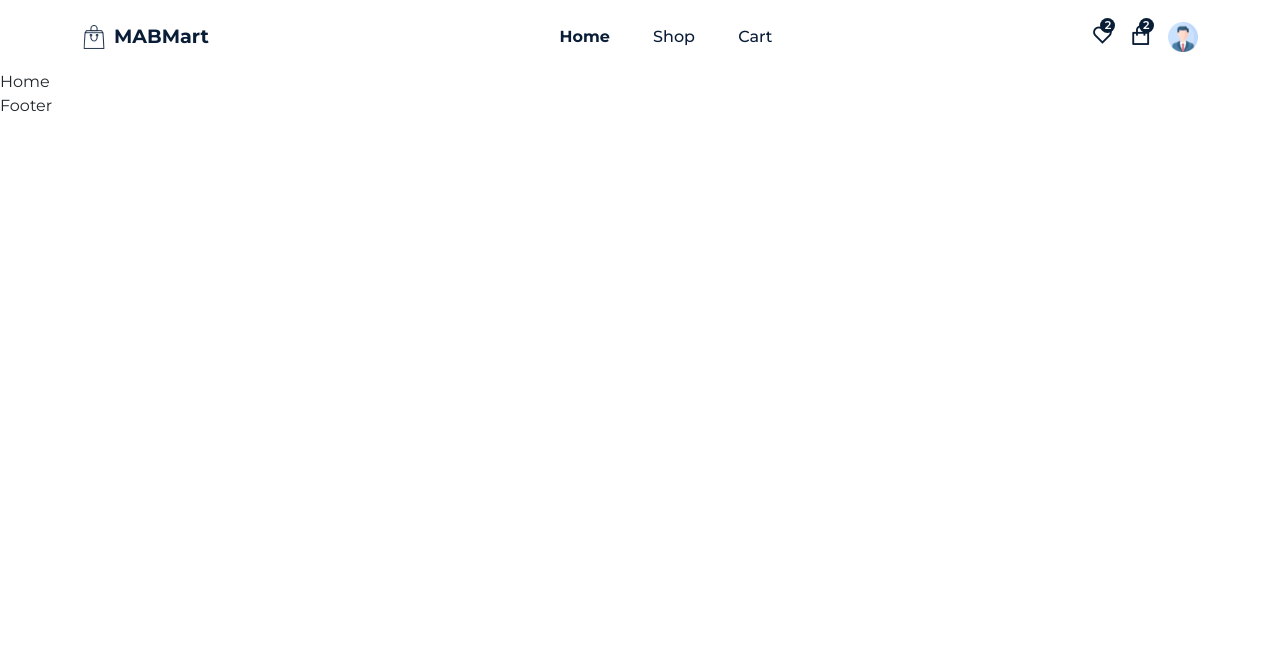
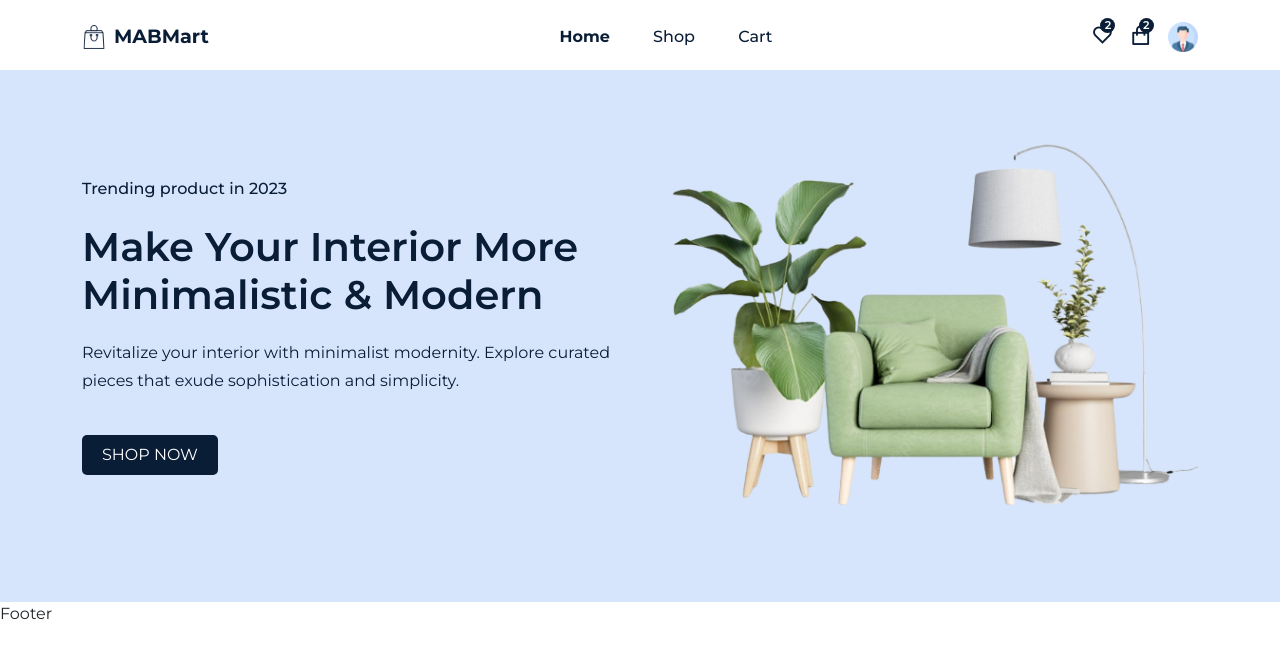
Before and after one commit to AbdullahButt2611/MABMart_Ecommerce, a React (Create React App) app: page /home in a window 1280 px wide. Shown: the top 658 px of the page. Built offline with nearby package versions, Linux system fonts and the light colour scheme.

Commit message:
Hero Section Completed

```diff
--- /dev/null
+++ b/src/components/Helmet/Helmet.js
@@ -0,0 +1,12 @@
+import React from 'react'
+
+const Helmet = (props) => {
+
+    document.title = 'MABMart - '+ props.title
+
+  return (
+    <div className='w-100'>{props.children}</div>
+  )
+}
+
+export default Helmet
--- a/src/pages/Home.jsx
+++ b/src/pages/Home.jsx
@@ -1,9 +1,43 @@
 import React from 'react'
 
+import { Link } from 'react-router-dom'
+import { motion } from 'framer-motion'
+
+import Helmet from '../components/Helmet/Helmet'
+
+import { Container, Row, Col } from 'reactstrap'
+import heroImg from '../assets/images/hero-img.png'
+import '../styles/home.css'
+
 const Home = () => {
-  return (
-    <div>Home</div>
-  )
+
+  const year = new Date().getFullYear()
+
+  return <Helmet title='Home'>
+    <section className="hero__section">
+      <Container>
+        <Row>
+
+          <Col lg='6' md='6'>
+            <div className="hero__content">
+              <p className="hero__subtitle">Trending product in {year}</p>
+              <h2>Make Your Interior More Minimalistic & Modern</h2>
+              <p>Revitalize your interior with minimalist modernity. Explore curated pieces that exude sophistication and simplicity.</p>
+
+              <motion.button whileTap={{scale:1.2}} className="buy__btn"><Link to='/shop'>SHOP NOW</Link></motion.button>
+            </div>
+          </Col>
+
+          <Col lg='6' md='6'>
+            <div className="hero__img">
+              <img src={heroImg} alt="Hero Section Image" />
+            </div>
+          </Col>
+
+        </Row>
+      </Container>
+    </section>
+  </Helmet>
 }
 
 export default Home
--- /dev/null
+++ b/src/styles/home.css
@@ -0,0 +1,39 @@
+.hero__section{
+    background: var(--hero-bg);
+}
+
+.hero__content h2{
+    color: var(--primary-color);
+    font-size: 2.5rem;
+    font-weight: 600;
+    margin: 20px 0;
+}
+
+.hero__content p{
+    color: var(--primary-color);
+    line-height: 28px;
+}
+
+.hero__section p:nth-child(1){
+    font-weight: 500;
+}
+
+.buy__btn{
+    border: none;
+    outline: none;
+    padding: 8px 20px;
+    border-radius: 5px;
+    background-color: var(--primary-color);
+    color: #fff;
+    cursor: pointer;
+    font-size: 1rem;
+    margin-top: 40px;
+}
+
+.buy__btn a:hover{
+    color: #fff;
+}
+
+.hero__content{
+    padding-top: 45px;
+}
```
